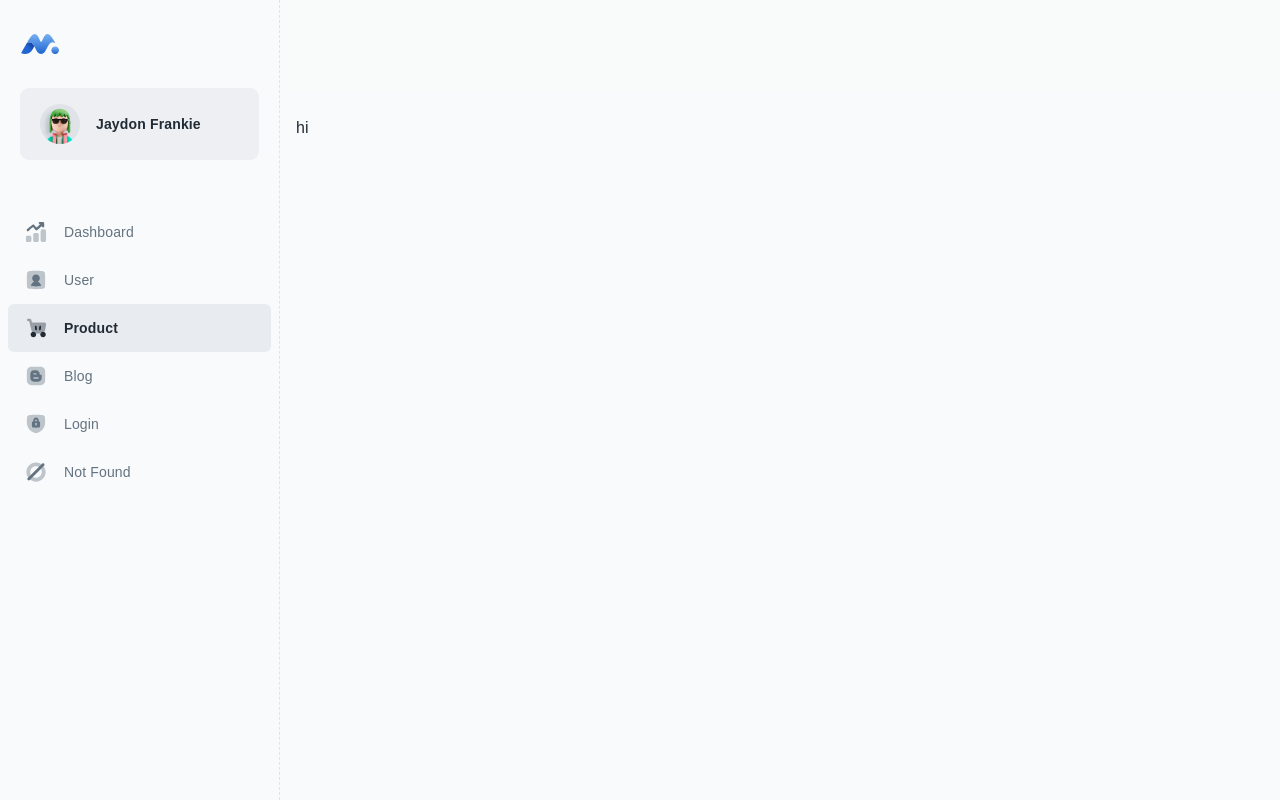
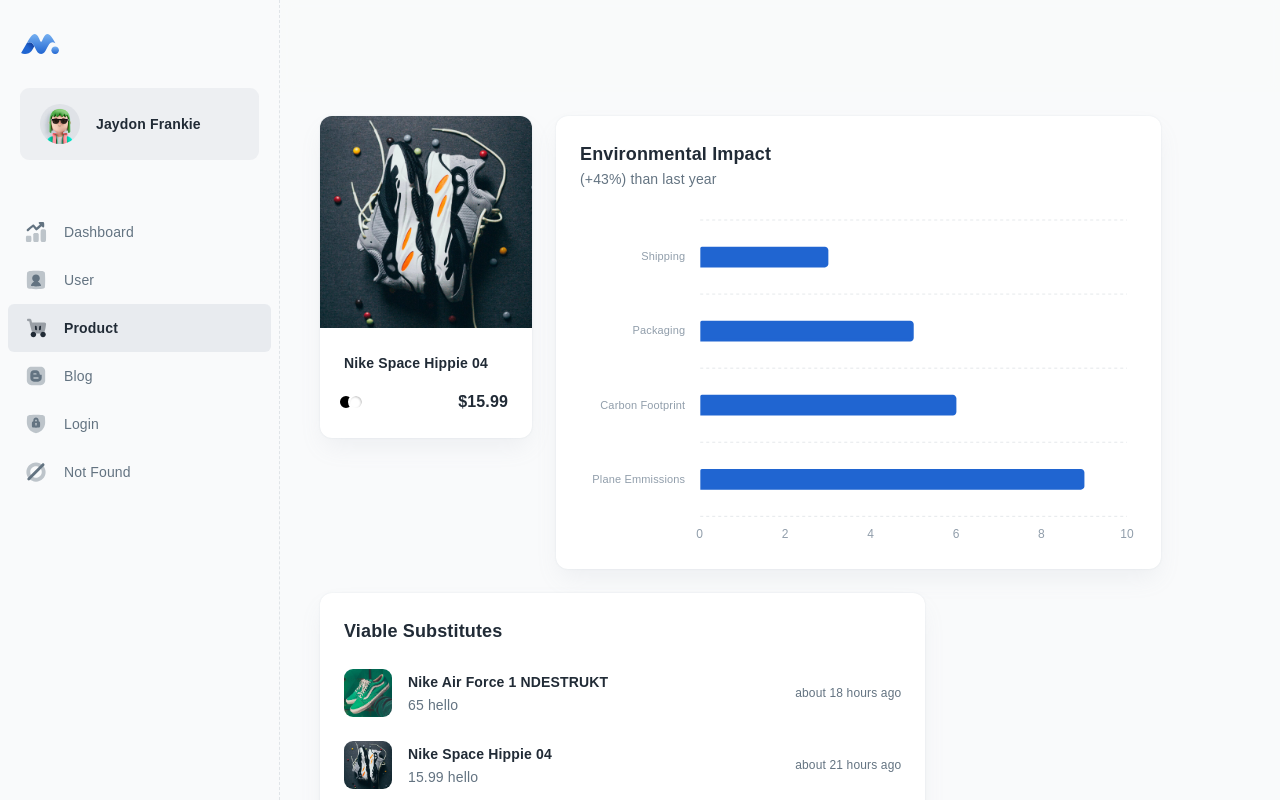
Before and after one commit to JeremyTubongbanua/CleanChoice, a React (Create React App) app: page /dashboard/products/1 in a window 1280 px wide. Before the commit this address had no page. Shown: the top 800 px of the page. Built offline with nearby package versions, Linux system fonts and the light colour scheme; some icons are missing.

Commit message:
single product fill

```diff
--- a/src/App.tsx
+++ b/src/App.tsx
@@ -10,9 +10,20 @@
 
 import * as React from 'react';
 
+import { initializeApp } from 'firebase/app';
+
+// TODO: Replace the following with your app's Firebase project configuration
+const firebaseConfig = {
+  //...
+};
+
+
 // ----------------------------------------------------------------------
 
 export default function App() {
+
+  const app = initializeApp(firebaseConfig);
+
   return (
     <HelmetProvider>
       <BrowserRouter>
--- a/src/pages/SingleProduct.js
+++ b/src/pages/SingleProduct.js
@@ -1,11 +1,61 @@
 import * as React from 'react';
 import { useParams } from 'react-router-dom';
+import { Helmet } from 'react-helmet-async';
+import { Grid, Container } from '@mui/material';
+import AppConversionRates from '../sections/@dashboard/app/AppConversionRates';
+import ShopProductCard from '../sections/@dashboard/products/ProductCard';
+import AppNewsUpdate from '../sections/@dashboard/app/AppNewsUpdate';
+import { faker } from '@faker-js/faker';
+
+import products from '../_mock/products';
+
+// ----------------------------------------------------------------------
 
 const SingleProduct = () => {
   const { productId } = useParams();
+
+  const product = products[1];
+
   return (
     <>
-      <text>hi</text>
+      <Helmet>
+        <title> Dashboard | Minimal UI </title>
+      </Helmet>
+
+      <Container maxWidth='xl'>
+        <Grid container spacing={3}>
+          <Grid key={productId} item xs={12} sm={6} md={3}>
+            <ShopProductCard product={product} />
+          </Grid>
+
+          <Grid item xs={12} md={6} lg={8}>
+            <AppConversionRates
+              title='Environmental Impact'
+              subheader='(+43%) than last year'
+              chartData={[
+                { label: 'Shipping', value: 3 },
+                { label: 'Packaging', value: 5 },
+                { label: 'Carbon Footprint', value: 6 },
+                { label: 'Plane Emmissions', value: 9 },
+              ]}
+            />
+          </Grid>
+
+          <Grid item xs={12} md={6} lg={8}>
+            <AppNewsUpdate
+              title='Viable Substitutes'
+              list={[...Array(5)].map((_, index) => ({
+                id: faker.datatype.uuid(),
+                title: products[index].name,
+                description: products[index].price,
+                image: products[index].cover,
+                postedAt: faker.date.recent(),
+              }))}
+              subheader={undefined}
+            />
+          </Grid>
+        </Grid>
+      </Container>
     </>
   );
 };
```
Also changed, not shown: package.json (+15 -14 lines), 1 other file (tests, documents, lock files or other folders).
